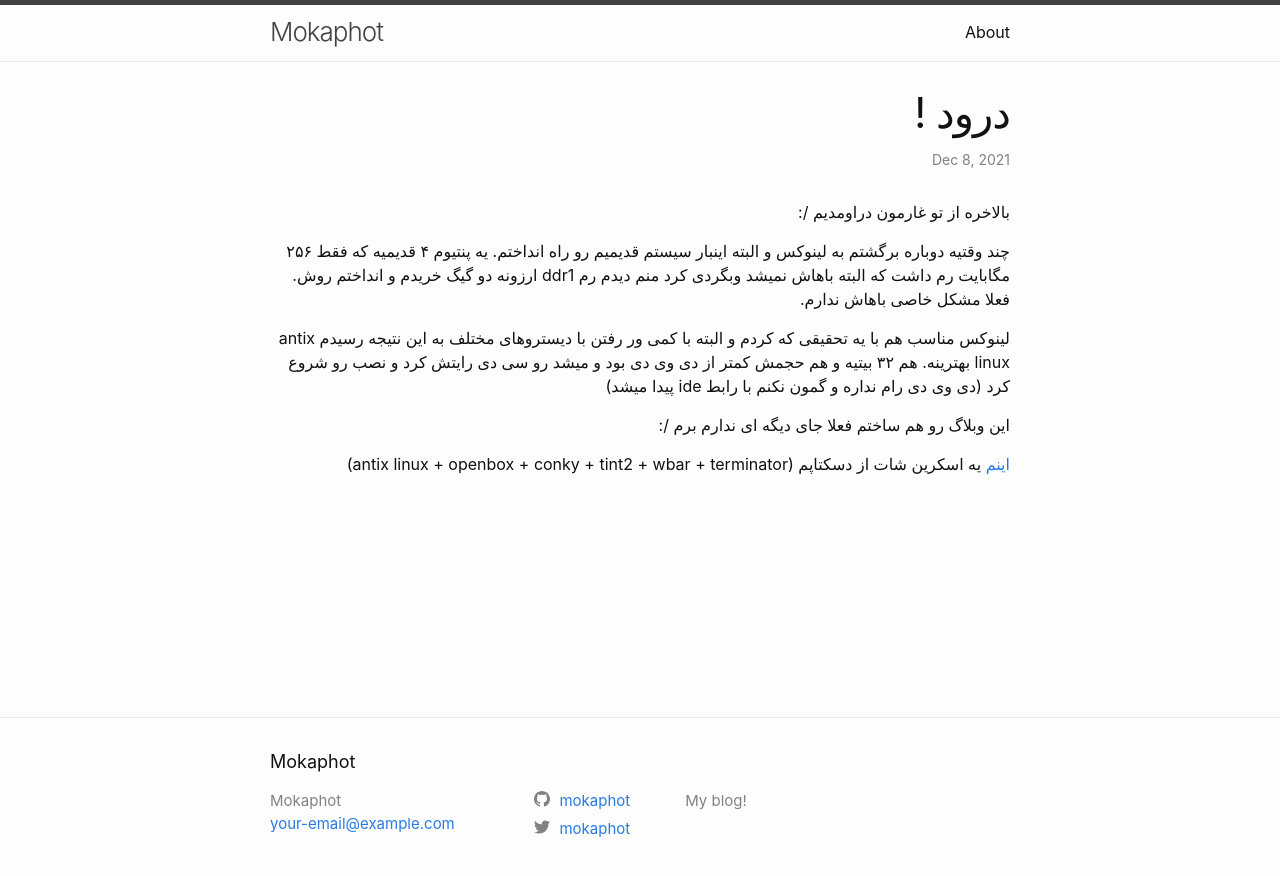
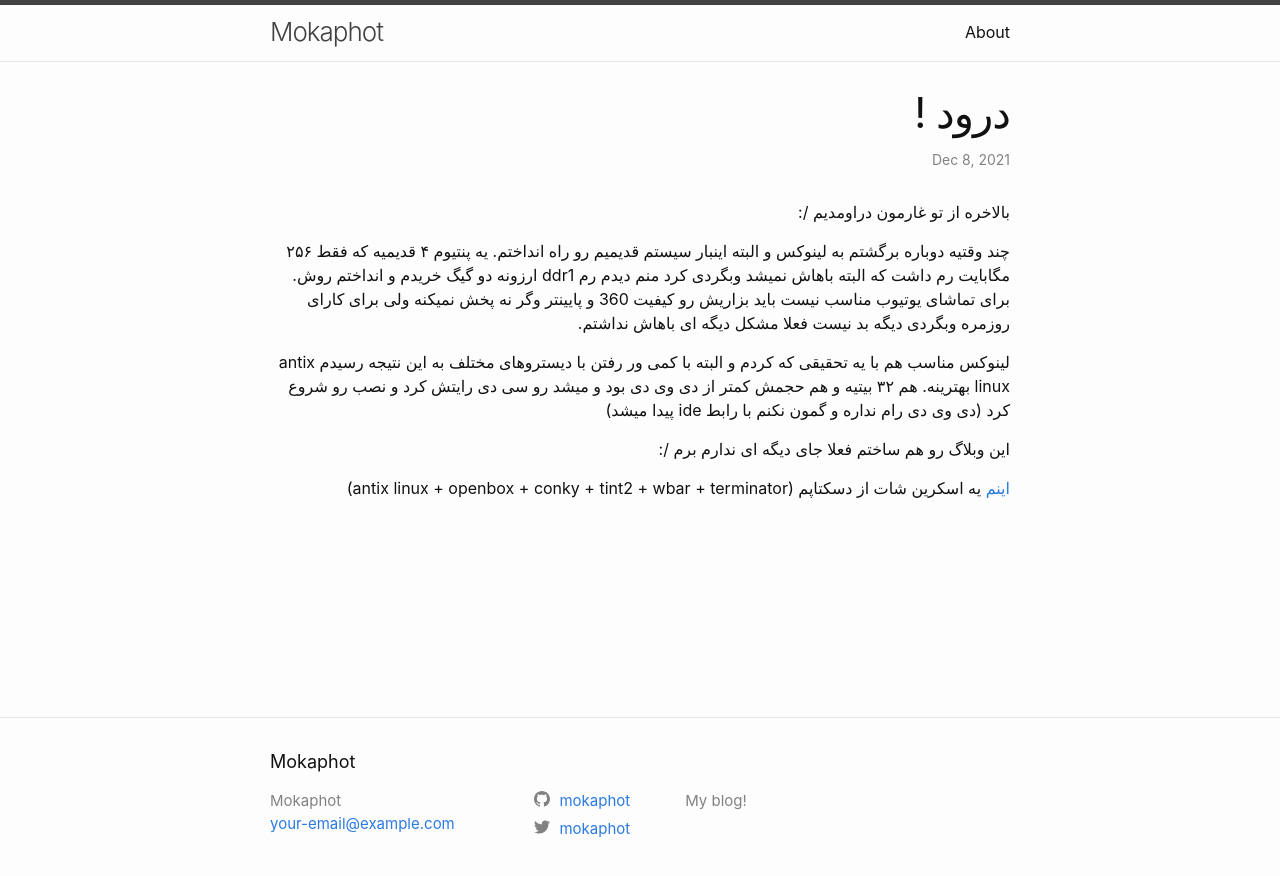
Before and after one commit to narmenj/narmenj.github.io, a Jekyll site: the page built from _posts/2021-12-08-welcome-to-jekyll.markdown, in a window 1280 px wide. Shown: the top 876 px of the page. Built offline with Jekyll 4.4.1, drawn with Linux system fonts in a browser that asks for light colours.

Commit message:
Initial Commit

```diff
--- a/_posts/2021-12-08-welcome-to-jekyll.markdown
+++ b/_posts/2021-12-08-welcome-to-jekyll.markdown
@@ -8,7 +8,7 @@ categories: مطالب روزمره
 بالاخره از تو غارمون دراومدیم /:
 
 چند وقتیه دوباره برگشتم به لینوکس و البته اینبار سیستم قدیمیم رو راه انداختم.
-یه پنتیوم ۴ قدیمیه که فقط ۲۵۶ مگابایت رم داشت که البته باهاش نمیشد وبگردی کرد منم دیدم رم ddr1 ارزونه دو گیگ خریدم و انداختم روش. فعلا مشکل خاصی باهاش ندارم.
+یه پنتیوم ۴ قدیمیه که فقط ۲۵۶ مگابایت رم داشت که البته باهاش نمیشد وبگردی کرد منم دیدم رم ddr1 ارزونه دو گیگ خریدم و انداختم روش. برای تماشای یوتیوب مناسب نیست باید بزاریش رو کیفیت 360 و پایینتر وگر نه پخش نمیکنه ولی برای کارای روزمره وبگردی دیگه بد نیست فعلا مشکل دیگه ای باهاش نداشتم.
 
 لینوکس مناسب هم با یه تحقیقی که کردم و البته با کمی ور رفتن با دیستروهای مختلف به این نتیجه رسیدم antix linux بهترینه. هم ۳۲ بیتیه و هم حجمش کمتر از دی وی دی بود و میشد رو سی دی رایتش کرد و نصب رو شروع کرد (دی وی دی رام نداره و گمون نکنم با رابط ide پیدا میشد)
 
```
